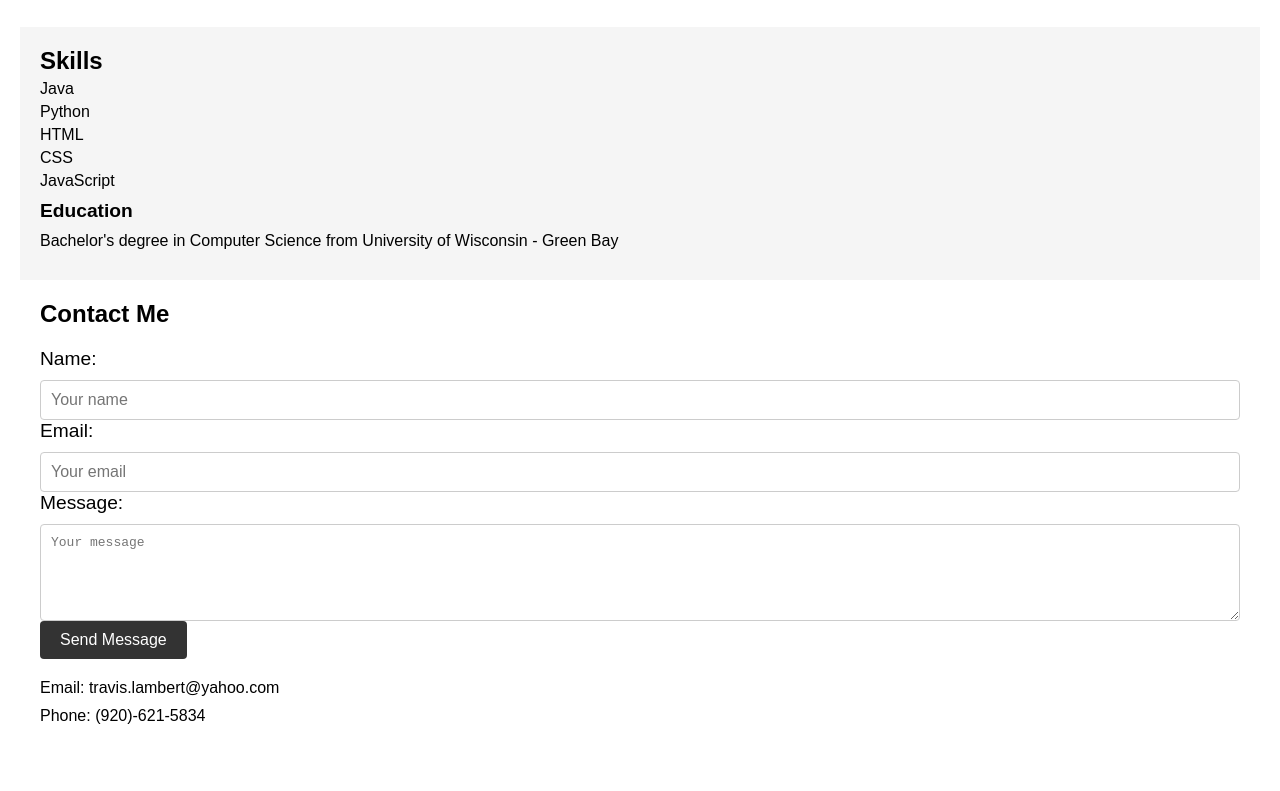
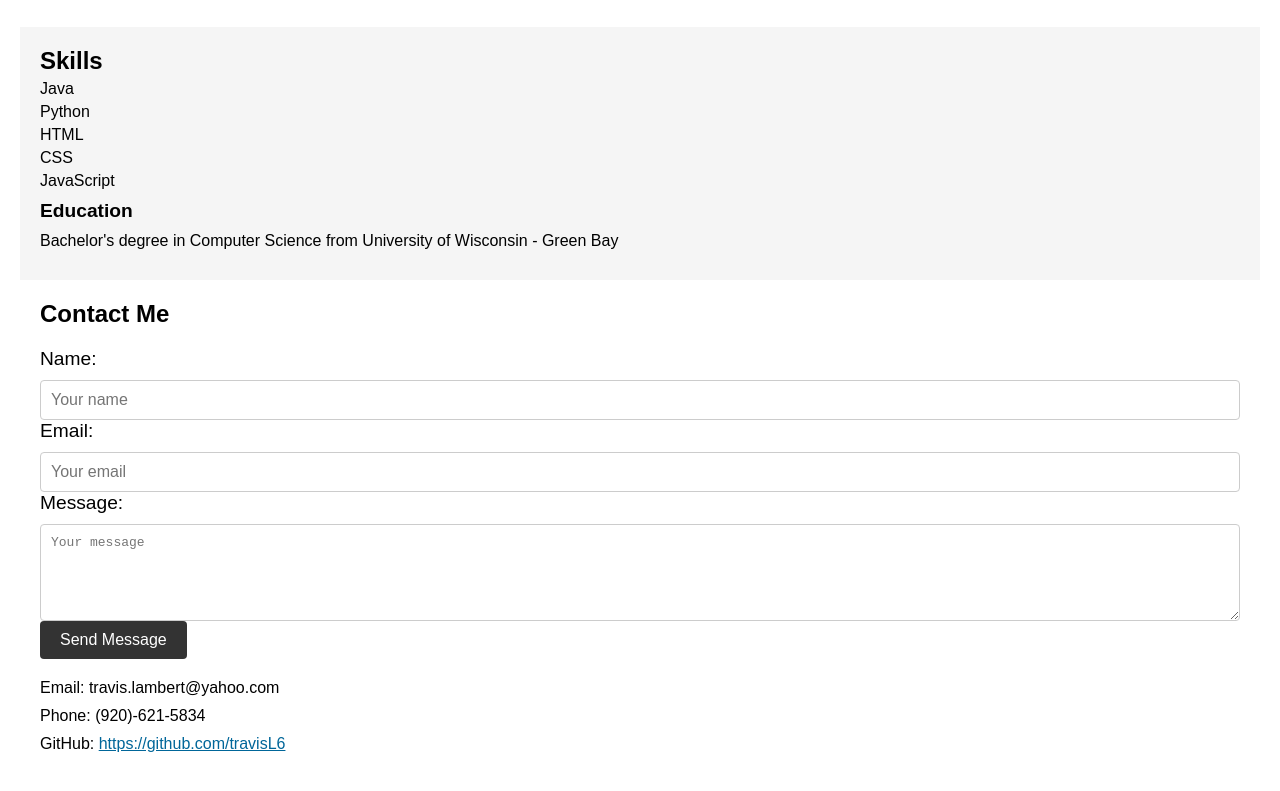
Before and after one commit to travisL6/travisL6.github.io, a plain HTML site: page index.html in a window 1280 px wide. Shown: the part 576-1367 px from the top of the page. Drawn offline with Linux system fonts and the light colour scheme.

Commit message:
Add GitHub profile link

```diff
--- a/index.html
+++ b/index.html
@@ -70,3 +70,4 @@
             </form>
             <p>Email: travis.lambert@yahoo.com</p>
             <p>Phone: (920)-621-5834</p>
+            <p>GitHub: <a href="https://github.com/travisL6">https://github.com/travisL6</a></p>
```
